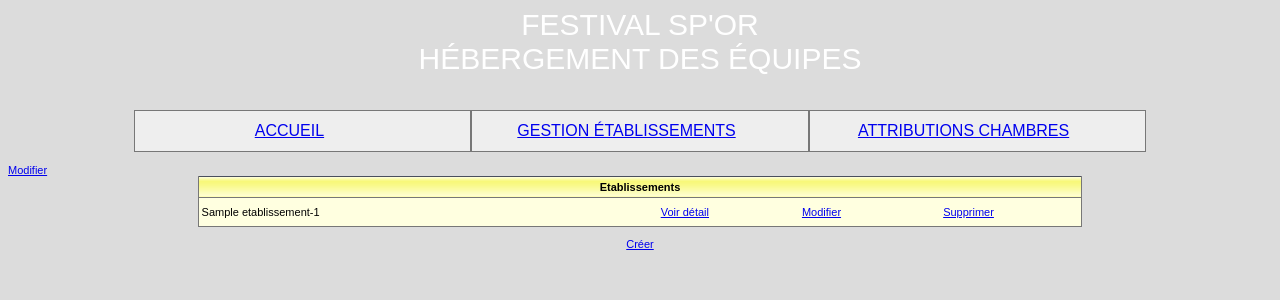
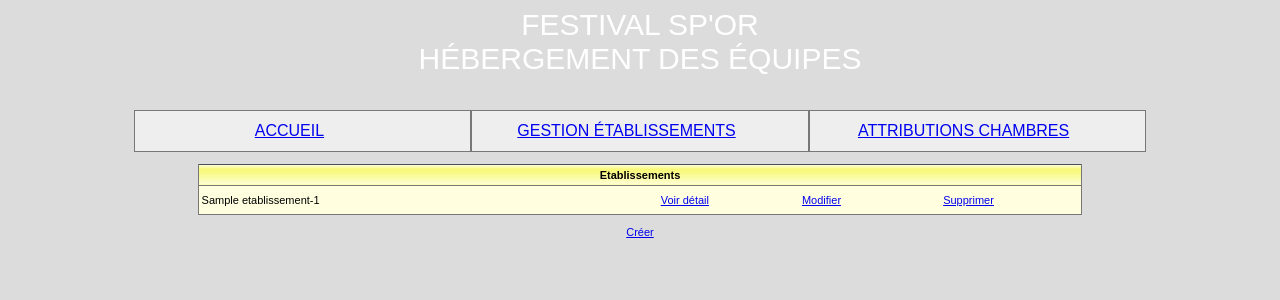
Before and after one commit to j000shua/FestivalGroupA, a PHP site: page /index.php?action=etablissements in a window 1280 px wide. Shown: the top 300 px of the page. Run offline with PHP 8.4, Linux system fonts and the light colour scheme; tables that the repository leaves empty hold one stand-in row (values such as "Sample post").

Commit message:
Update vueEtablissements.php

```diff
--- a/vues/vueEtablissements.php
+++ b/vues/vueEtablissements.php
@@ -25,11 +25,6 @@
                <a href='index.php?action=modifier&id=<?= $etab['id'];?>'>Modifier</a>
             </td>
 
-            <!-- <td width='16%' align='center'>
-               <a href='index.php?action=supprimer&id=<?= $etab['id'];?>'>Supprimer</a>
-            </td> -->
-            <a href='index.php?action=modifEtab&id=<?= $etab['id'];?>'>Modifier</a></td>
-
             <td width='16%' align='center'>
             <a href='index.php?action=suppEtab&id=<?= $etab['id'];?>'>Supprimer</a></td>
          </tr>
```
